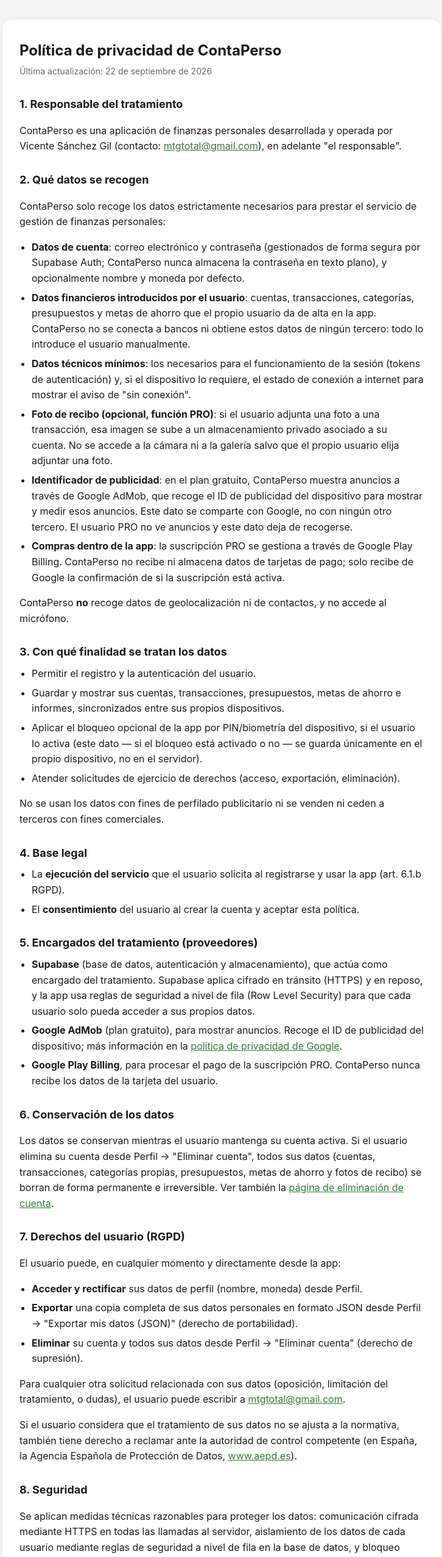
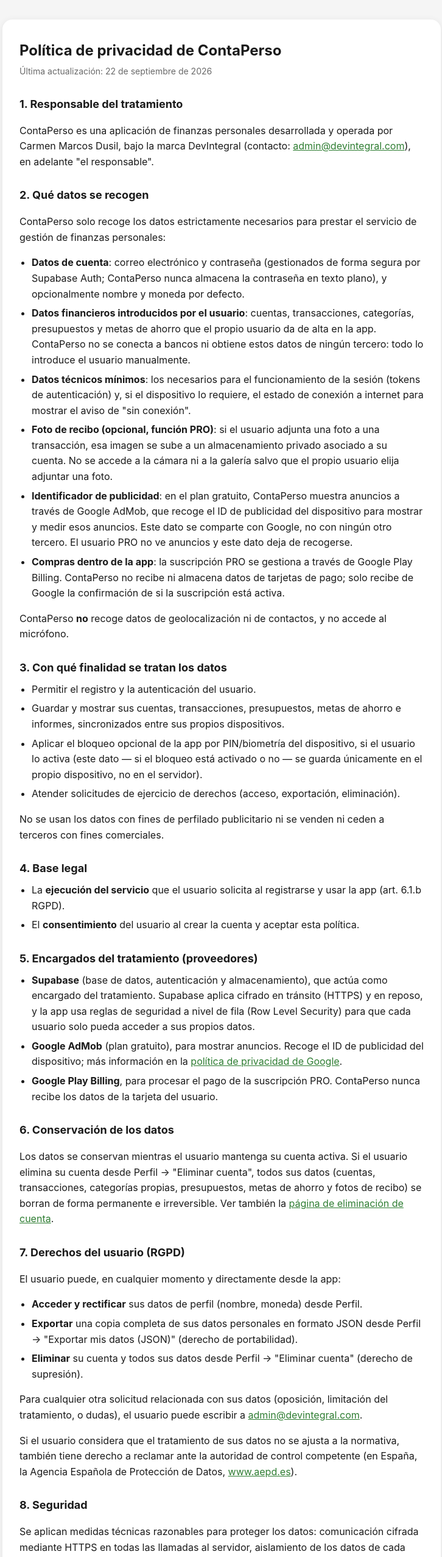
Before and after one commit to mtgtotal/contaperso-legal, a plain HTML site: page privacidad.html in a window 1280 px wide. Shown: the top 2553 px of the page at 61% size, without its empty margins (276-1002 px from the left). Drawn offline with Linux system fonts and the light colour scheme.

Commit message:
ContaPerso: responsable Carmen Marcos Dusil y contacto admin@devintegral.com

```diff
--- a/privacidad.html
+++ b/privacidad.html
@@ -40,7 +40,7 @@
       <p class="updated">Última actualización: 22 de septiembre de 2026</p>
 
       <h2>1. Responsable del tratamiento</h2>
-      <p>ContaPerso es una aplicación de finanzas personales desarrollada y operada por Vicente Sánchez Gil (contacto: <a href="mailto:mtgtotal@gmail.com">mtgtotal@gmail.com</a>), en adelante "el responsable".</p>
+      <p>ContaPerso es una aplicación de finanzas personales desarrollada y operada por Carmen Marcos Dusil, bajo la marca DevIntegral (contacto: <a href="mailto:admin@devintegral.com">admin@devintegral.com</a>), en adelante "el responsable".</p>
 
       <h2>2. Qué datos se recogen</h2>
       <p>ContaPerso solo recoge los datos estrictamente necesarios para prestar el servicio de gestión de finanzas personales:</p>
@@ -86,7 +86,7 @@
         <li><strong>Exportar</strong> una copia completa de sus datos personales en formato JSON desde Perfil → "Exportar mis datos (JSON)" (derecho de portabilidad).</li>
         <li><strong>Eliminar</strong> su cuenta y todos sus datos desde Perfil → "Eliminar cuenta" (derecho de supresión).</li>
       </ul>
-      <p>Para cualquier otra solicitud relacionada con sus datos (oposición, limitación del tratamiento, o dudas), el usuario puede escribir a <a href="mailto:mtgtotal@gmail.com">mtgtotal@gmail.com</a>.</p>
+      <p>Para cualquier otra solicitud relacionada con sus datos (oposición, limitación del tratamiento, o dudas), el usuario puede escribir a <a href="mailto:admin@devintegral.com">admin@devintegral.com</a>.</p>
       <p>Si el usuario considera que el tratamiento de sus datos no se ajusta a la normativa, también tiene derecho a reclamar ante la autoridad de control competente (en España, la Agencia Española de Protección de Datos, <a href="https://www.aepd.es">www.aepd.es</a>).</p>
 
       <h2>8. Seguridad</h2>
@@ -99,7 +99,7 @@
       <p>Esta política puede actualizarse para reflejar cambios en la app o en la normativa aplicable. Se indicará la fecha de la última actualización al principio del documento.</p>
 
       <h2>11. Contacto</h2>
-      <p>Para cualquier consulta sobre esta política o sobre el tratamiento de tus datos: <a href="mailto:mtgtotal@gmail.com">mtgtotal@gmail.com</a>.</p>
+      <p>Para cualquier consulta sobre esta política o sobre el tratamiento de tus datos: <a href="mailto:admin@devintegral.com">admin@devintegral.com</a>.</p>
     </div>
   </div>
 </body>
```
Also changed, not shown: eliminar-cuenta.html (+1 -1 lines).
